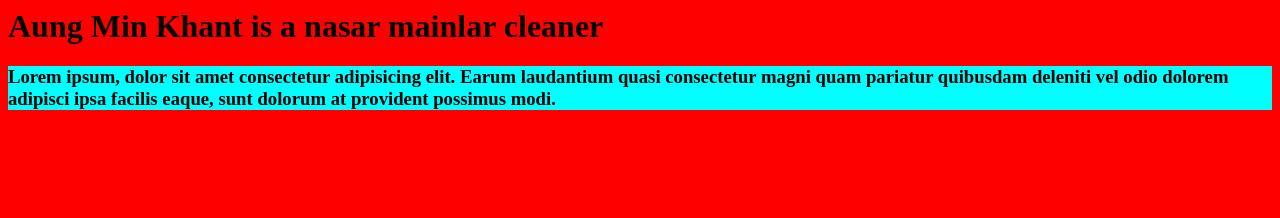
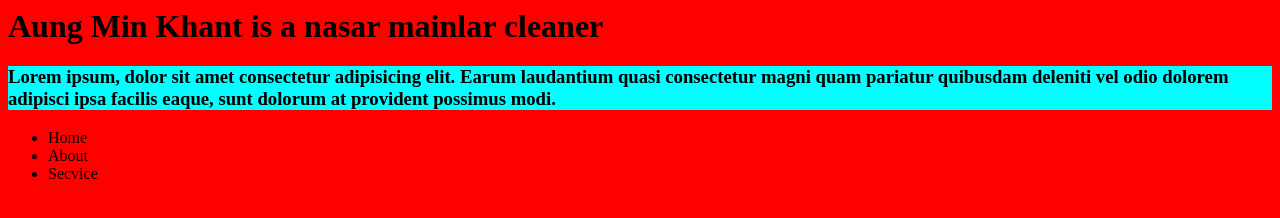
Before and after one commit to nilarlwin/gittest, a plain HTML site: page index.html in a window 1280 px wide. Drawn offline with Linux system fonts and the light colour scheme.

Commit message:
tunwinkyaw Commit

```diff
--- a/index.html
+++ b/index.html
@@ -10,5 +10,12 @@
       quasi consectetur magni quam pariatur quibusdam deleniti vel odio dolorem
       adipisci ipsa facilis eaque, sunt dolorum at provident possimus modi.
     </h3>
+    <div class="navigation">
+      <ul>
+        <li>Home</li>
+        <li>About</li>
+        <li>Secvice</li>
+      </ul>
+    </div>
   </body>
 </html>
```
